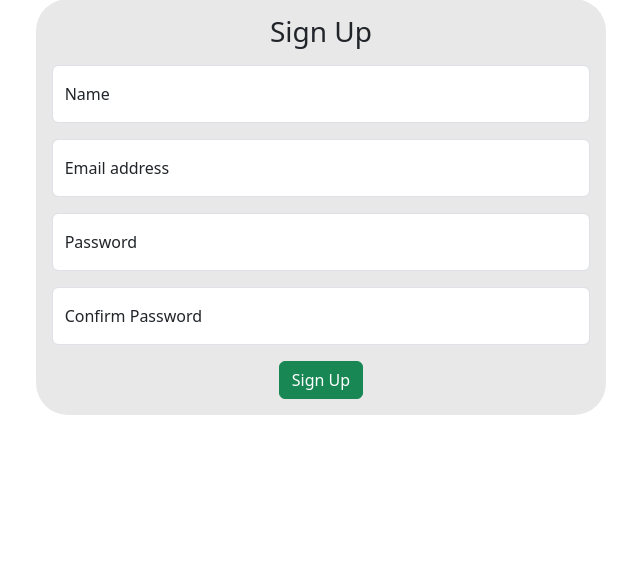
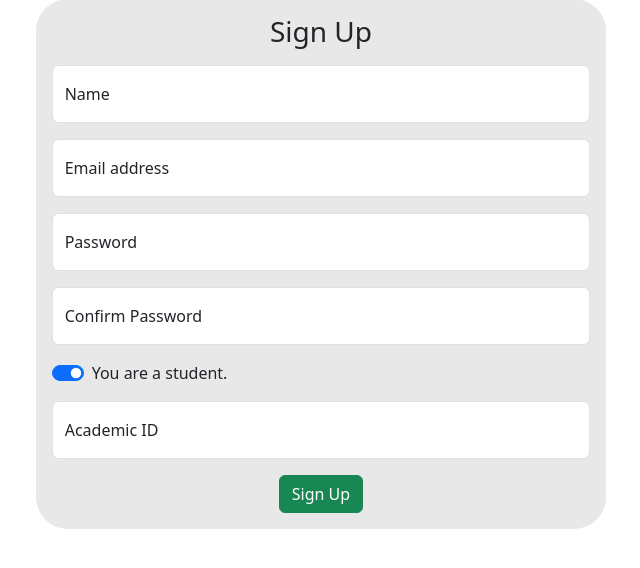
Before and after one commit to MaarkNassef/QuizAT, a Django app: page /accounts/signup/ in a window 1280 px wide. Shown: the part 89-657 px from the top of the page, without its empty margins (319-959 px from the left). Run offline with Django 4.2, Linux system fonts and the light colour scheme.

Commit message:
Completing signup process.

```diff
--- a/mysite/accounts/templates/registration/signup.html
+++ b/mysite/accounts/templates/registration/signup.html
@@ -1,23 +1,37 @@
 {% extends 'registration_base.html' %}
-{% block title %}Login{% endblock title %}
+{% block title %}Sign Up{% endblock title %}
 {% block container %}
 <div class="text-center">
     <h1 class="display-4 fs-3 mb-3">Sign Up</h1>
     <form method="post">
         {% csrf_token %}
-        {% if form.non_field_errors %}
+        {% if not form.non_field_errors %}
+            {% for field in form %}
+                {% if field.errors %}
+                <div class="alert alert-danger mb-3 text-start" role="alert">
+                    <ul class="mb-0">
+                    {% for error in field.errors %}
+                        <li>{{ error }}</li>
+                    {% endfor %}
+                    </ul>
+                </div>
+                {% endif %}
+            {% endfor %}
+        {% else %}
         <div class="alert alert-danger mb-3" role="alert">
             {% for error in form.non_field_errors %}
-            {{ error }}
+                {{ error }}
             {% endfor %}
-          </div>
+        </div>
         {% endif %}
         <div class="form-floating mb-3">
-            <input type="text" class="form-control" id="floatingInput_name" name="full_name" placeholder="name" required>
+            <input type="text" class="form-control" id="floatingInput_name" name="full_name" placeholder="name" required
+            {% if form.full_name.value %} value="{{form.full_name.value}}"{% endif %}>
             <label for="floatingInput_name">Name</label>
         </div>
         <div class="form-floating mb-3">
-            <input type="email" class="form-control" id="floatingInput" name="email" placeholder="name@example.com" required>
+            <input type="email" class="form-control" id="floatingInput" name="email" placeholder="name@example.com" required
+            {% if form.email.value %} value="{{form.email.value}}"{% endif %}>
             <label for="floatingInput">Email address</label>
         </div>
         <div class="form-floating mb-3">
@@ -28,7 +42,30 @@
             <input type="password" class="form-control" id="floatingPassword2" name="password2" placeholder="Password" required>
             <label for="floatingPassword2">Confirm Password</label>
         </div>
+        <div class="form-check form-switch mb-3 text-start">
+            <input class="form-check-input" type="checkbox" role="switch" id="flexSwitchCheckChecked" checked>
+            <label class="form-check-label" for="flexSwitchCheckChecked">You are a student.</label>
+        </div>
+        <div class="form-floating mb-3" id="aid_div" style="display: block;">
+            <input type="text" class="form-control" id="floatingAid" name="academic_id" placeholder="aid" required>
+            <label for="floatingAid">Academic ID</label>
+        </div>
         <button class="btn btn-success" type="submit">Sign Up</button>
     </form>
 </div>
+<script>
+    var checkbox = document.getElementById("flexSwitchCheckChecked");
+    var academic_id_div = document.getElementById("aid_div");
+    checkbox.addEventListener("change", function () {
+    if (checkbox.checked) {
+        academic_id_div.style.display = "block";
+        document.querySelector('label[for="flexSwitchCheckChecked"]').innerHTML = "You are a student.";
+        document.getElementById("floatingAid").value = "";
+    } else {
+        academic_id_div.style.display = "none";
+        document.querySelector('label[for="flexSwitchCheckChecked"]').innerHTML = "You are a teacher.";
+        document.getElementById("floatingAid").value = "";
+    }
+});
+</script>
 {% endblock container %}
```
